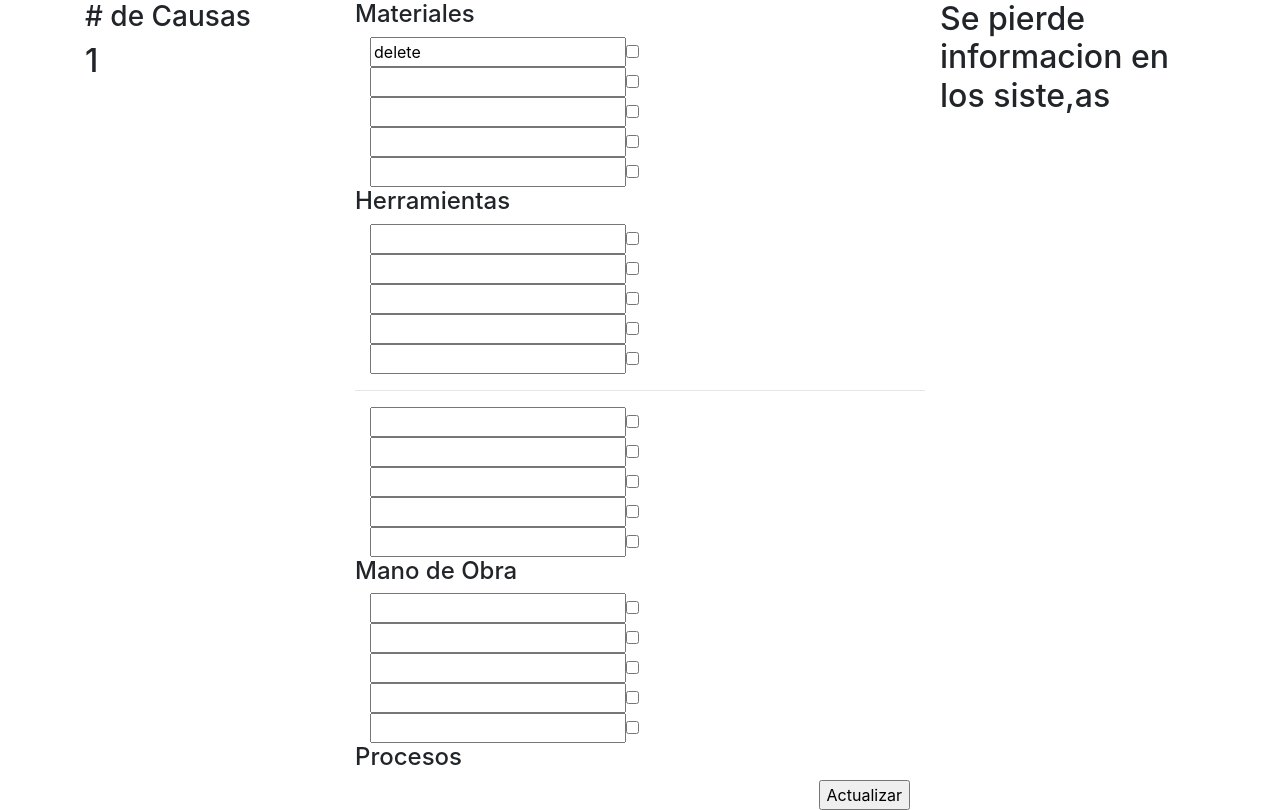
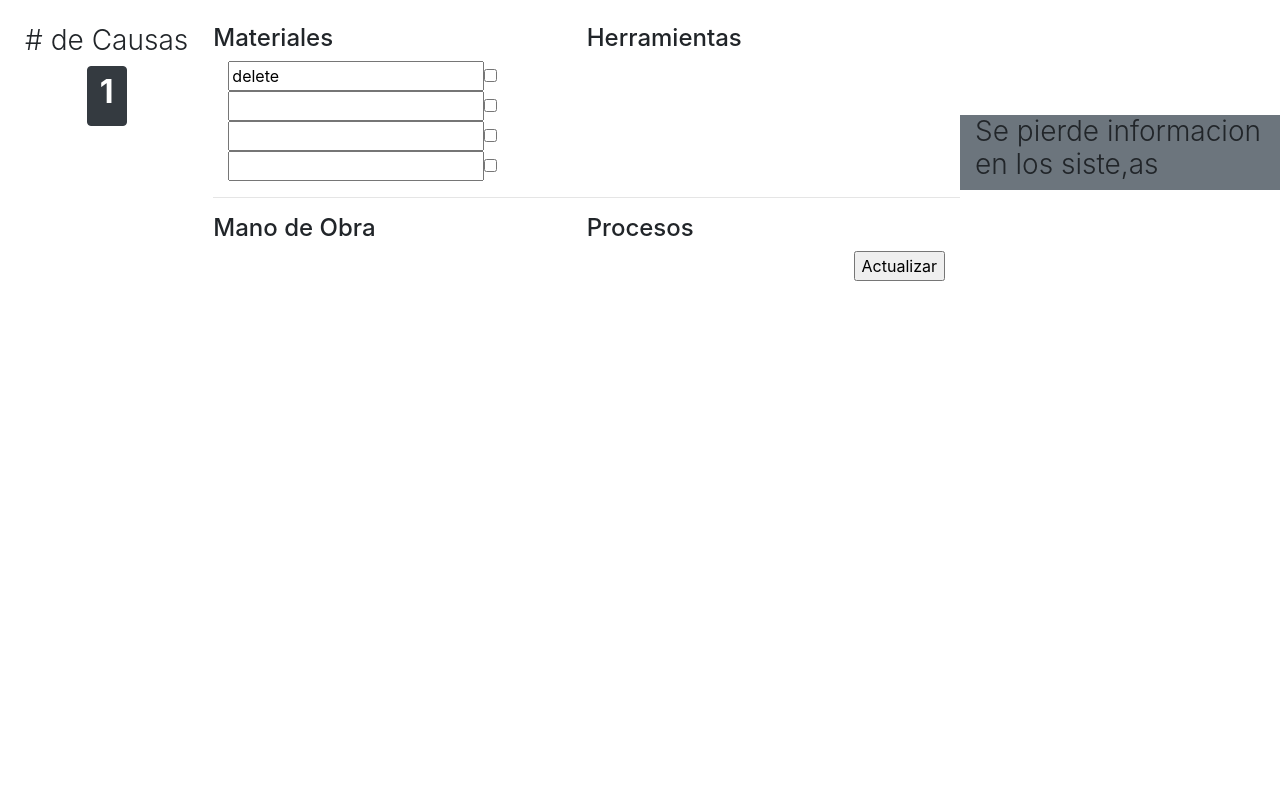
Before and after one commit to carlosmega/Ishikawa, a Django app: page /hallazgo/1/ in a window 1280 px wide. Shown: the part 56-866 px from the top of the page. After the commit the page ends 337 px from the top, so only its background shows below. Run offline with Django 3.2, Linux system fonts and the light colour scheme; a user stored in the database is signed in; data comes from the database, SQL or seed files in the repository; both versions use the stored data as it was after the commit; some libraries are stand-ins or nearby versions.

Commit message:
formulario de halalzgo listo

```diff
--- a/metodo/forms.py
+++ b/metodo/forms.py
@@ -3,6 +3,8 @@ from django.forms import ModelForm
 
 from .models import Hallazgo
 from .models import Causa
+
+from django.forms import inlineformset_factory
 
 class HallazgoCreateForm(ModelForm):
     class Meta:
@@ -15,3 +17,6 @@ class HallazgoForm(ModelForm):
     class Meta:
         model = Hallazgo
         fields = '__all__'
+
+Causaformset = inlineformset_factory(Hallazgo, Causa, form=HallazgoCreateForm, extra=20)
+formset = Causaformset()
--- a/metodo/views.py
+++ b/metodo/views.py
@@ -43,7 +43,14 @@ def crear_hallazgo(request):
 def crear_causas(request, pk):
     obj = Hallazgo.objects.get(pk=pk)
     count_causas = Hallazgo.objects.get(pk=pk).causa_set.all().count()
-    Causaformset = inlineformset_factory(Hallazgo, Causa, form=HallazgoCreateForm, extra=20)
+    Causaformset = inlineformset_factory(Hallazgo, Causa, form=HallazgoCreateForm)
+
+    data = {
+        'form-TOTAL_FORMS': '5',
+        #'form-INITIAL_FORMS': '0',
+        #'form-INITIAL_FORMS': '0',
+    }
+
     if request.method == 'POST':
         formset = Causaformset(request.POST, instance=obj)
         if formset.is_valid():
--- a/templates/metodo/causa.html
+++ b/templates/metodo/causa.html
@@ -3,22 +3,27 @@
 {% block content %}
 {% include 'componentes/navbar.html' %}
 
-<div class="container">
-    <div class="row">
-        <div class="col-3">
-            <h3># de Causas</h3>
-            <h2>{{ count_causas }}</h2>
-
+<div class="container-fluid">
+    <div class="row mt-4">
+        <div class="col-2">
+            <blockquote class="blockquote text-center">
+                <h3 class="font-weight-light"># de Causas</h3>
+                <button type="button" class="btn btn-dark">
+                    <h2>
+                        <strong>{{ count_causas }}</strong>
+                    </h2>
+                </button>
+            </blockquote>
 
         </div>
-        <div class="col-6">
+        <div class="col-7">
             <form method="POST">{% csrf_token %}
                 <div class="row">
                     <div class="col">
                         <div class="row">
                             <h4>Materiales</h4>
-                            {{ formset.management_form }} {% for form in formset|slice:"0:5" %} {{ form.id }}
-                            <div class="col-10 list-group-item-action">{{ form.causa }}{{ form.DELETE }}</div>
+                            {{ formset.management_form }}{% for form in formset|slice:"0:5" %}{{ form.id }}
+                            <div class="col-10">{{ form.causa }}{{ form.DELETE }}</div>
                             {% endfor %}
                         </div>
                     </div>
@@ -53,8 +58,8 @@
                 <input class="float-right position-sticky fixed-top sticky-top align-top" type="submit" value="Actualizar">
             </form>
         </div>
-        <div class="col">
-            <h2>{{ obj }}</h2>
+        <div class="col-3 bg-secondary h-100 align-self-center">
+            <h3 class="align-middle font-weight-light">{{ obj }}</h3>
         </div>
     </div>
 </div>
```
Also changed, not shown: db.sqlite3.
